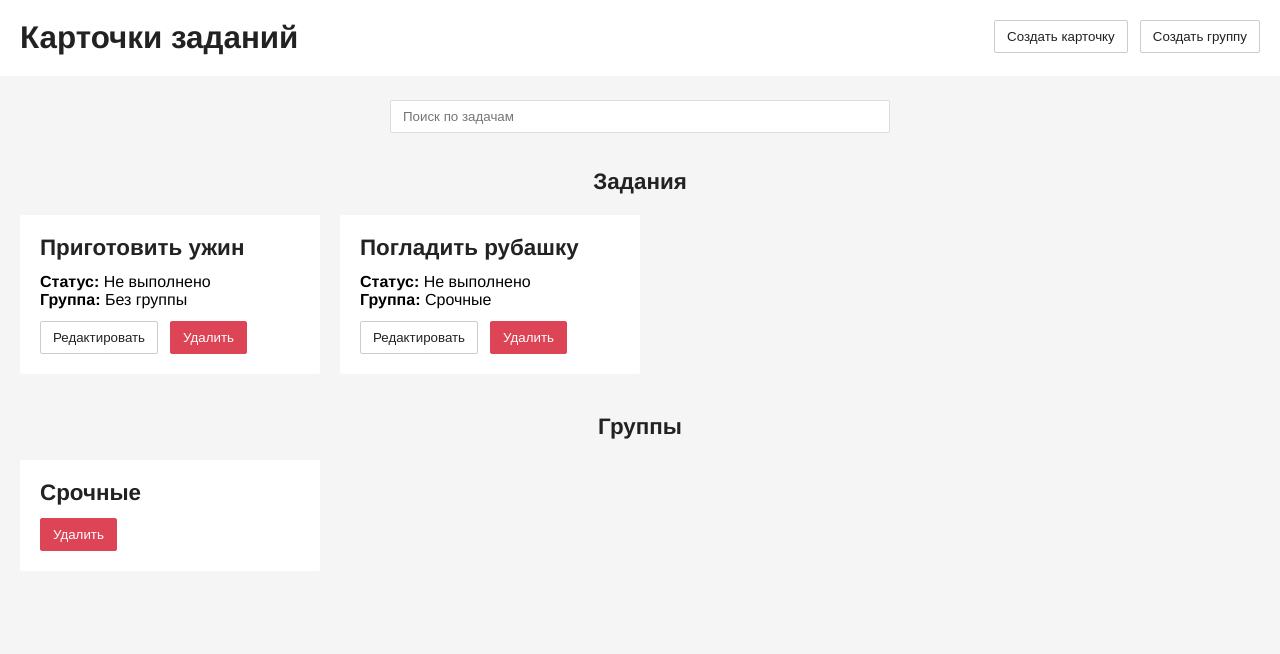
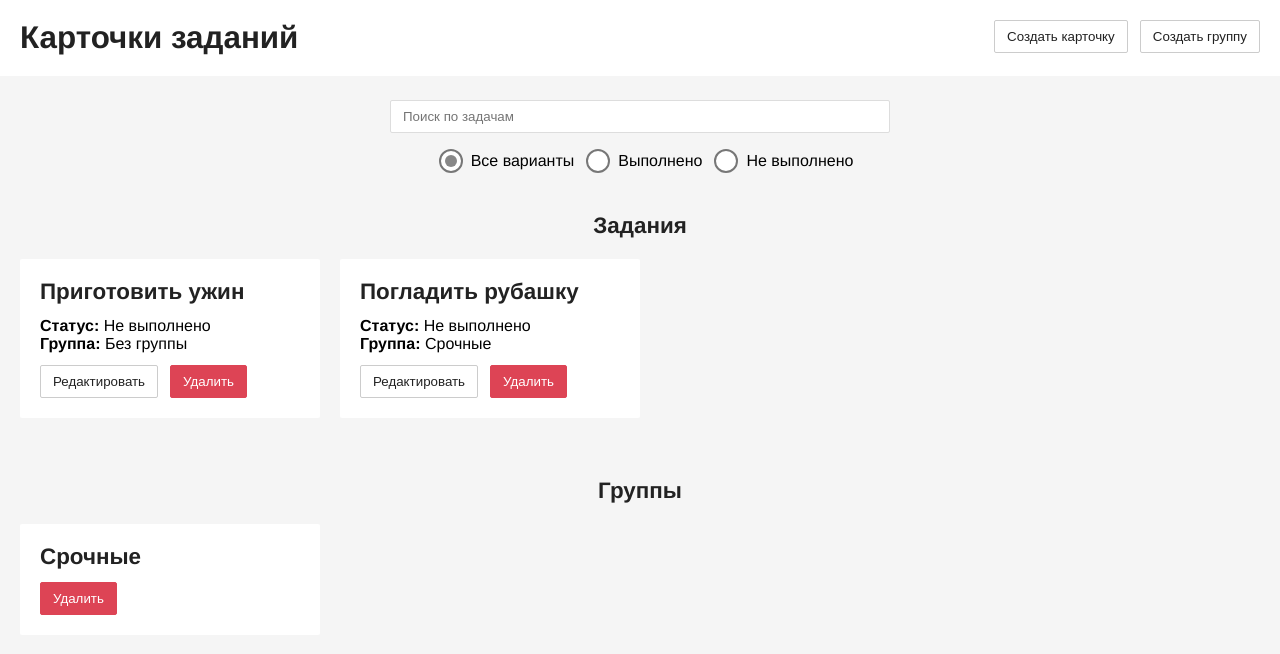
Before and after one commit to pirotech/pro-context-test-task, a Vue app: page / in a window 1280 px wide. Shown: the top 654 px of the page. Built offline with nearby package versions, Linux system fonts and the light colour scheme.

Commit message:
Add filter by readiness

```diff
--- a/src/components/UiRadioButton.vue
+++ b/src/components/UiRadioButton.vue
@@ -21,7 +21,7 @@ export default {
   props: {
     label: String,
     name: String,
-    value: Number,
+    value: [Number, String],
     checked: Boolean,
     onChange: Function
   },
--- a/src/components/UiTextField.vue
+++ b/src/components/UiTextField.vue
@@ -29,6 +29,7 @@ export default {
 .ui-text-field {
   display: flex;
   flex-direction: column;
+  width: 100%;
   &__label {
     display: block;
     font-size: 14px;
--- a/src/views/MainPage.vue
+++ b/src/views/MainPage.vue
@@ -6,12 +6,36 @@
       :onRemoveGroup="openRemoveGroupModal"
     />
     <div class="main-page-content">
-      <div class="main-page-search">
+      <div class="main-page-filters">
         <UiTextField
           :value="searchString"
           placeholder="Поиск по задачам"
           :onChange="searchDebounced"
         />
+        <div class="main-page-done">
+          <UiRadioButton
+            class="main-page-done__item"
+            name="done"
+            label="Все варианты"
+            value="all"
+            checked
+            :onChange="onChangeDone"
+          />
+          <UiRadioButton
+            class="main-page-done__item"
+            name="done"
+            label="Выполнено"
+            value="done"
+            :onChange="onChangeDone"
+          />
+          <UiRadioButton
+            class="main-page-done__item"
+            name="done"
+            label="Не выполнено"
+            value="undone"
+            :onChange="onChangeDone"
+          />
+        </div>
       </div>
       <h5 class="main-page__title">Задания</h5>
       <ul v-if="tasks.length > 0" class="main-page-tasks">
@@ -185,6 +209,7 @@ export default {
         }
       ],
       searchString: '',
+      done: 'all',
       createTaskModal: {
         modal: false,
         form: {
@@ -244,6 +269,16 @@ export default {
           item.name.toLowerCase().includes(this.searchString.toLowerCase())
         ));
       }
+      switch (this.done) {
+        case 'done': {
+          searched = searched.filter(item => item.done);
+          break;
+        }
+        case 'undone': {
+          searched = searched.filter(item => !item.done);
+          break;
+        }
+      }
       return searched;
     },
     tasks() {
@@ -257,6 +292,9 @@ export default {
   methods: {
     search(e) {
       this.searchString = e.target.value;
+    },
+    onChangeDone(name, value) {
+      this.done = value;
     },
 
     openCreateTaskModal() {
@@ -432,13 +470,30 @@ export default {
     padding: 20px;
   }
   &__title {
-    margin: 20px 0;
+    margin: 40px 0 20px;
   }
-  &-search {
+  &-filters {
+    display: flex;
+    flex-direction: column;
+    align-items: center;
     max-width: 500px;
     margin: 0 auto;
     @media (max-width: 720px) {
       max-width: 300px;
+    }
+  }
+  &-done {
+    display: flex;
+    @media (max-width: 720px) {
+      flex-direction: column;
+      align-items: flex-start;
+    }
+    &__item {
+      margin-left: 12px;
+      @media (max-width: 720px) {
+        margin-left: 0;
+        margin-bottom: 8px;
+      }
     }
   }
   &-tasks, &-groups {
```
